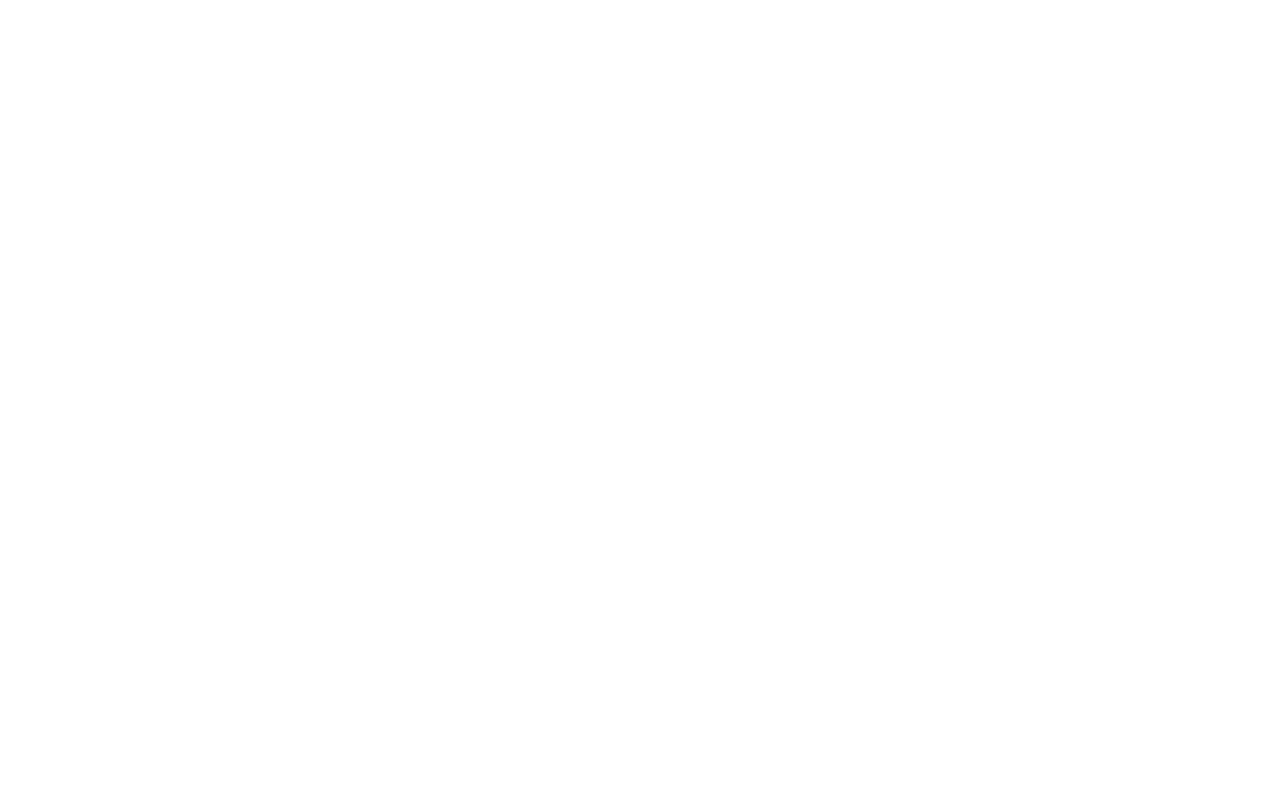
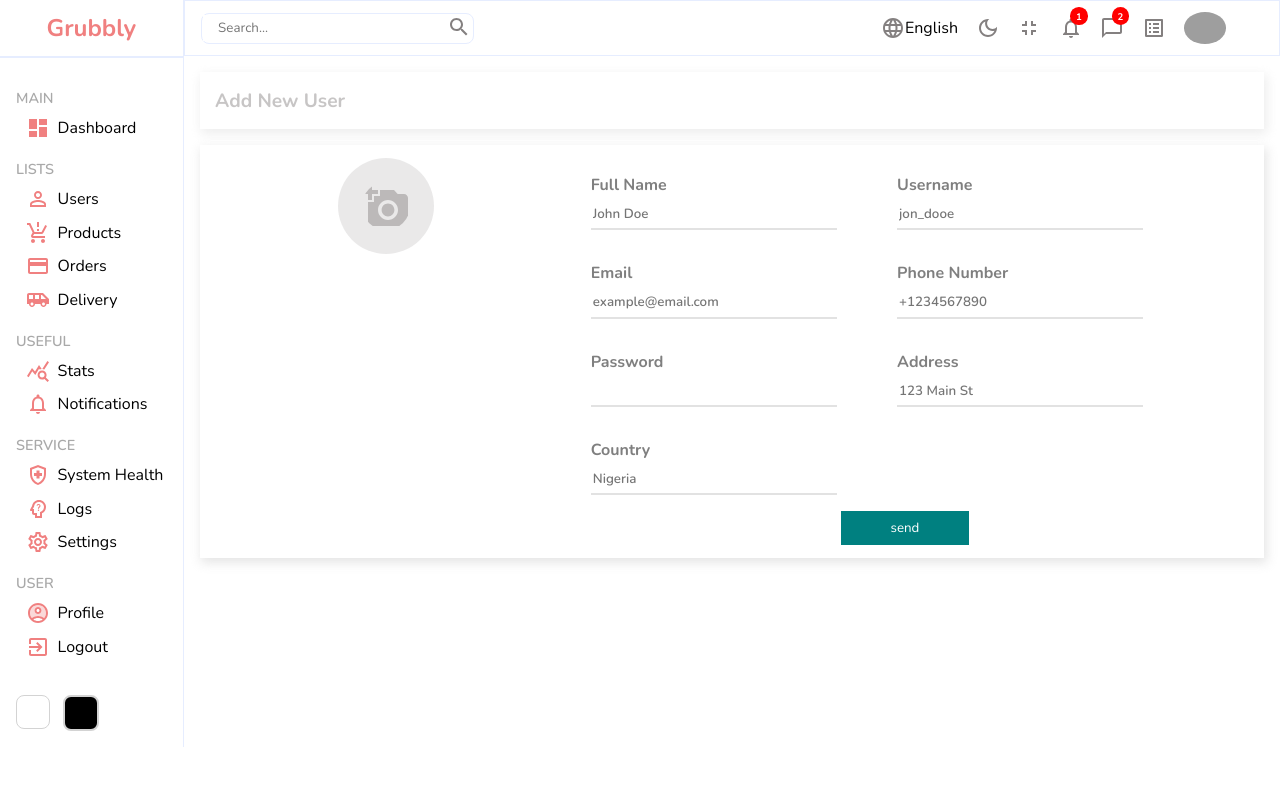
Before and after one commit to michaelomekagu688/grubbly-dashboard, a React (Create React App) app: page /input in a window 1280 px wide. Before the commit this address had no page. Shown: the top 786 px of the page. Built offline with nearby package versions, Linux system fonts and the light colour scheme; grey boxes are pictures that could not be loaded.

Commit message:
added my link pages on the sidebar

```diff
--- a/src/App.js
+++ b/src/App.js
@@ -7,6 +7,7 @@
 
 import { BrowserRouter, Routes, Route } from "react-router-dom";
 import Users from './pages/users/Users';
+import { InputValue, ProductValue } from './SingleDataSource';
 
 function App() {
   return (
@@ -16,9 +17,10 @@
           <Route path='/'>
             <Route index element={<Home />} />
             <Route path='login' element={<Login />} />
-            <Route path='single' element={<Single />} />
             <Route path='new' element={<New />} />
             <Route path='users' element={<Users />} />
+            <Route path='input' element={<Single input={InputValue} titles={"Add New User"} />} />
+            <Route path='product' element={<Single input={ProductValue} titles={"Add New Product"} />} />
           </Route>
         </Routes>
       </BrowserRouter>
--- a/src/components/inputs/Input.jsx
+++ b/src/components/inputs/Input.jsx
@@ -3,15 +3,13 @@
 import React from 'react'
 import './input.scss'
 
-const Input = ({InputValue,ProductValue}) => {
-  return (
-    ProductValue.map( values => (
-      <div className="inner-right" key={values.id} >
-            <label> {values.title} </label>
-            <input type="text" placeholder={values.placeholder} />
-        </div>
-    ))
-  )
+const Input = ({input}) => {
+  return input.map( values => (
+    <div className="inner-right" key={values.id} >
+          <label> {values.title} </label>
+          <input type="text" placeholder={values.placeholder} />
+      </div>
+  ))
 }
 
 export default Input
--- a/src/components/inputs/input.scss
+++ b/src/components/inputs/input.scss
@@ -16,7 +16,6 @@
         }
 
         input{
-            color: rgba(211, 211, 211, 0.678);
             font-weight: 600;
             width: 100%;
             border: none;
--- a/src/components/sidebar/Sidebar.jsx
+++ b/src/components/sidebar/Sidebar.jsx
@@ -3,6 +3,7 @@
 import React from 'react'
 import { AccountCircleTwoTone, AirportShuttle, Dashboard, ExitToAppOutlined, HealthAndSafetyOutlined, NotificationsNoneOutlined, Payment, PermIdentity, ProductionQuantityLimits, PsychologyAltOutlined, QueryStatsOutlined, SettingsOutlined } from '@mui/icons-material';
 import './sidebar.scss'
+import { Link } from 'react-router-dom';
 
 
 function sidebar(){
@@ -13,32 +14,43 @@
             <div className='listss'>
                 <ul>
                     <p> MAIN  </p>
+                    <Link className='link' to={"/"}>
                         <li>
                             <Dashboard className='icons' />
                             <span> Dashboard </span>
                         </li>
+                    </Link>
                     <p> LISTS </p>
+                    <Link className='link' to={"/input"}>
                         <li>
                             <PermIdentity className='icons' />
                             <span> Users </span>
                         </li>
+
+                    </Link>
+                    <Link to={"/product"} className='link'>
                         <li>
                             <ProductionQuantityLimits className='icons' />
                             <span> Products </span>
                         </li>
+                    </Link>
+                    <Link to={"/new"} className='link'>
                         <li>
                             <Payment className='icons' />
                             <span> Orders </span>
                         </li>
+                    </Link>
                     <li>
                         <AirportShuttle className='icons' />
                         <span> Delivery </span>
                     </li>
                      <p> USEFUL </p>
+                    <Link to={"/users"} className='link'>
                         <li>
                             <QueryStatsOutlined className='icons' />
                             <span> Stats </span>
                         </li>
+                     </Link>
                     <li>
                         <NotificationsNoneOutlined className='icons' />
                         <span> Notifications </span>
--- a/src/components/sidebar/sidebar.scss
+++ b/src/components/sidebar/sidebar.scss
@@ -29,6 +29,11 @@
             align-items: start;
             display: flex;
             flex-direction: column;
+
+            .link{
+                text-decoration: none;
+                color: inherit;
+            }
 
             li{
                 display: flex;
--- a/src/pages/single/Single.jsx
+++ b/src/pages/single/Single.jsx
@@ -4,14 +4,9 @@
 import Navbar from "../../components/navbar/Navbar";
 import { AddAPhoto } from "@mui/icons-material"
 import Input from "../../components/inputs/Input";
-import { InputValue } from "../../SingleDataSource";
-import { ProductValue } from "../../SingleDataSource";
 
+function Single({input,titles}){
 
-function Single(){
-
-    let head = 'Add New Users';
-    let products = 'Add New Products';
 
     return(
 
@@ -21,14 +16,14 @@
                 <div className="single-wrapper">
                     <Navbar />
                     <div className="single-sec">
-                        <div className="top"> {head} </div>
+                        <div className="top"> {titles} </div>
                         <div className="bottom">
                             <div className="left">
                                 <AddAPhoto className="photo-icon" />
                             </div>
                             <div className="right">
                                 <div className="input-div">
-                                    <Input ProductValue={ProductValue} />
+                                    <Input input={input} />
                                 </div>
                                 <div className="btn-div">
                                     <button className="btn"> send </button>
--- a/src/pages/users/users.scss
+++ b/src/pages/users/users.scss
@@ -21,7 +21,7 @@
                     flex: 1;
                      -webkit-box-shadow: 2px 4px 10px 1px rgba(0, 0, 0, 0.47);
                     box-shadow: 2px 4px 10px 1px rgba(201, 201, 201, 0.47);
-                    padding: 1.5em 3em;
+                    padding: 1em 3em;
                     justify-content: space-between;
                     margin: 1em 2em;
                     gap: 1rem;
@@ -43,7 +43,7 @@
                               border-radius: 0 0 0 .6rem;
                               font-weight: 600;
                               padding: .5em;
-                              top: -1.5rem;
+                              top: -1rem;
                               right: -3rem;
                               background-color: rgba(240, 128, 128, 0.135);
                         }
@@ -57,7 +57,7 @@
 
                         .inners{
                             display: flex;
-                            gap: 1.1rem;
+                            gap: .8rem;
                             flex-direction: column;
 
                             h2{
@@ -65,7 +65,7 @@
                             }
 
                             div{
-                                font-size: 1rem;
+                                font-size: .9rem;
                                 color: rgb(132, 128, 128);
 
                             }
@@ -74,6 +74,7 @@
                         .beauty-img{
                             height: 5rem;
                             width: auto;
+                            margin-right: 1em;
                             border-radius: 50%;
                         }
 
```
Lines whose indentation alone changed are shown as unchanged.
